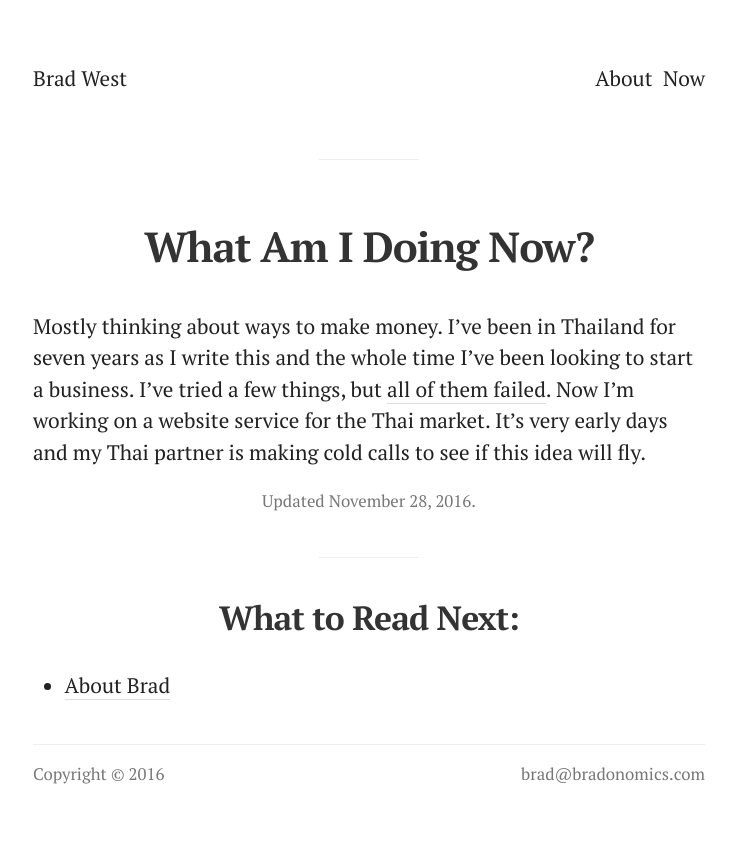
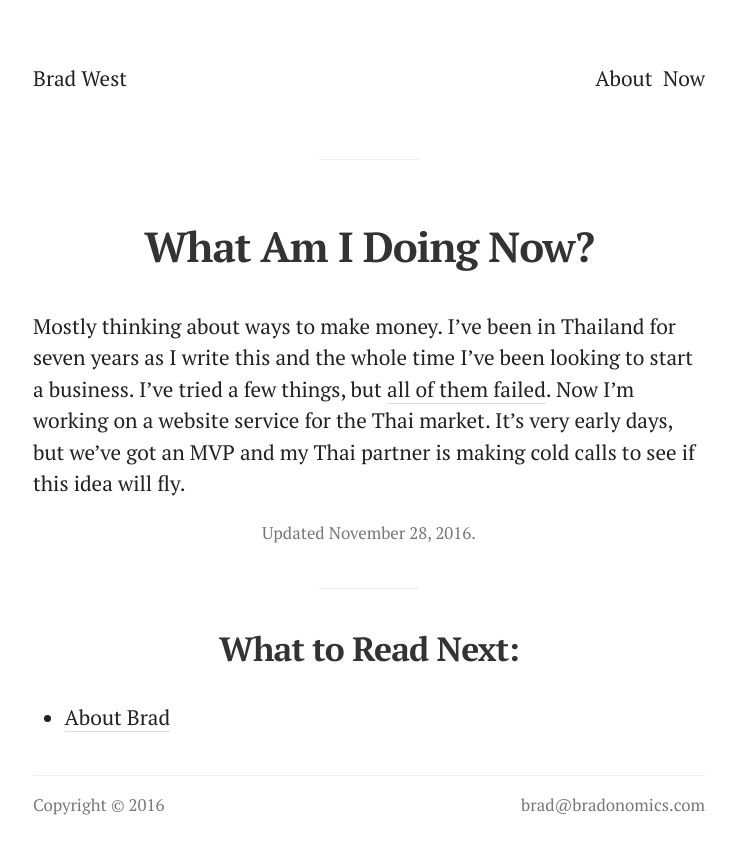
Before and after one commit to bradonomics/bradonomics.com, a Jekyll site: the page built from _pages/now.md, in a window 1280 px wide. Shown: the top 854 px of the page, without its empty margins (271-1008 px from the left). Built offline with Jekyll 4.4.1, drawn with Linux system fonts in a browser that asks for light colours.

Commit message:
Added a few words to make the Now page more clear

```diff
--- a/_pages/now.md
+++ b/_pages/now.md
@@ -8,6 +8,6 @@ read_next:
     url: /about/
 ---
 
-Mostly thinking about ways to make money. I've been in Thailand for seven years as I write this and the whole time I've been looking to start a business. I've tried a few things, but [all of them failed](/failures/). Now I'm working on a website service for the Thai market. It's very early days and my Thai partner is making cold calls to see if this idea will fly.
+Mostly thinking about ways to make money. I've been in Thailand for seven years as I write this and the whole time I've been looking to start a business. I've tried a few things, but [all of them failed](/failures/). Now I'm working on a website service for the Thai market. It's very early days, but we've got an MVP and my Thai partner is making cold calls to see if this idea will fly.
 
 <p class="entry-meta">Updated <time class="entry-time" itemprop="datePublished">November 28, 2016</time>.</p>
```
